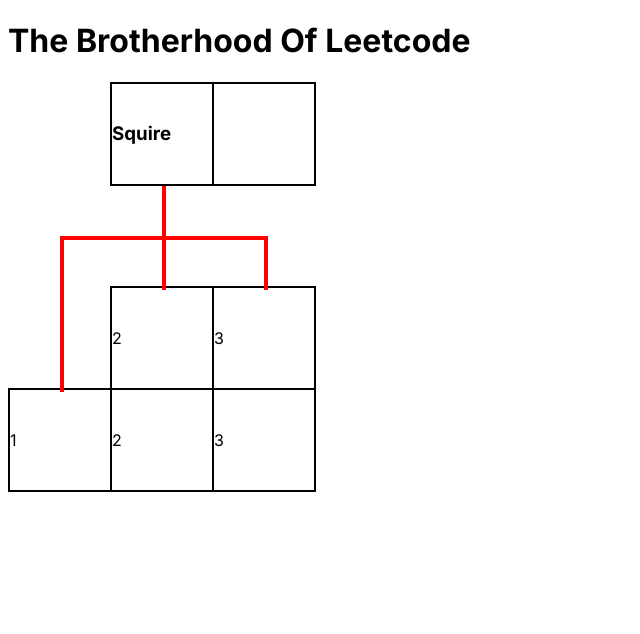
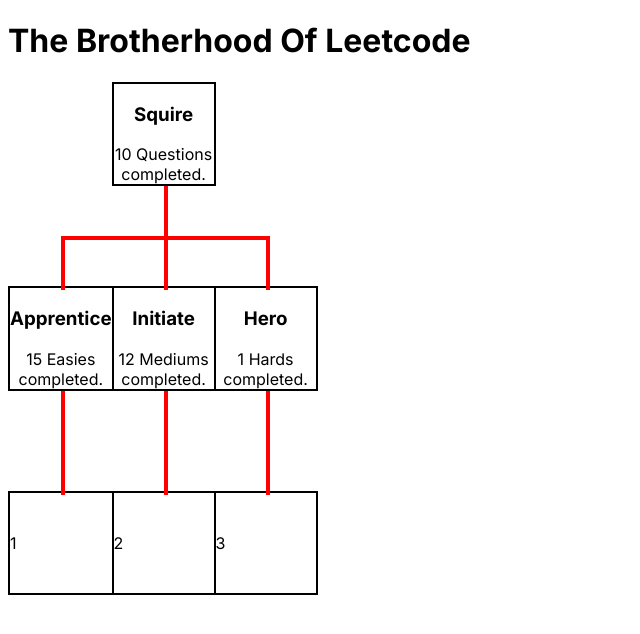
Before and after one commit to adrientremblay/BrotherhoodOfLeetcode, a Next.js app: page / in a window 1280 px wide. Shown: the top 634 px of the page, without its empty margins (0-640 px from the left). Built offline with nearby package versions, Linux system fonts and the light colour scheme.

Commit message:
COntinue building tree

```diff
--- a/app/globals.css
+++ b/app/globals.css
@@ -50,3 +50,7 @@
 .half-h {
     width: 50%;
 }
+
+.rank {
+    text-align: center;
+}
--- a/app/rank.js
+++ b/app/rank.js
@@ -1,7 +1,8 @@
 export default function Rank(props) {
     return (
-        <div>
+        <div class="rank">
             <h3>{props.name}</h3>
+            <span>{props.number} {props.difficulty} completed.</span>
         </div>
     );
 }
--- a/app/rank_table.js
+++ b/app/rank_table.js
@@ -7,9 +7,9 @@
                 <tr>
                     <td></td>
                     <td className="content">
-                        <Rank name="Squire"></Rank>
+                        <Rank name="Squire" number="10" difficulty="Questions"></Rank>
                     </td>
-                    <td className="content"></td>
+                    <td></td>
                 </tr>
                 <tr>
                     <td>
@@ -26,11 +26,26 @@
                     </td>
                 </tr>
                 <tr>
+                    <td className="content">
+                        <Rank name="Apprentice" number="15" difficulty="Easies"></Rank>
+                    </td>
+                    <td className="content">
+                        <Rank name="Initiate" number="12" difficulty="Mediums"></Rank>
+                    </td>
+                    <td className="content">
+                        <Rank name="Hero" number="1" difficulty="Hards"></Rank>
+                    </td>
+                </tr>
+                <tr>
                     <td>
                         <div className="line vertical-line"></div>
                     </td>
-                    <td className="content">2</td>
-                    <td className="content">3</td>
+                    <td>
+                        <div className="line vertical-line"></div>
+                    </td>
+                    <td>
+                        <div className="line vertical-line"></div>
+                    </td>
                 </tr>
                 <tr>
                     <td className="content">1</td>
```
